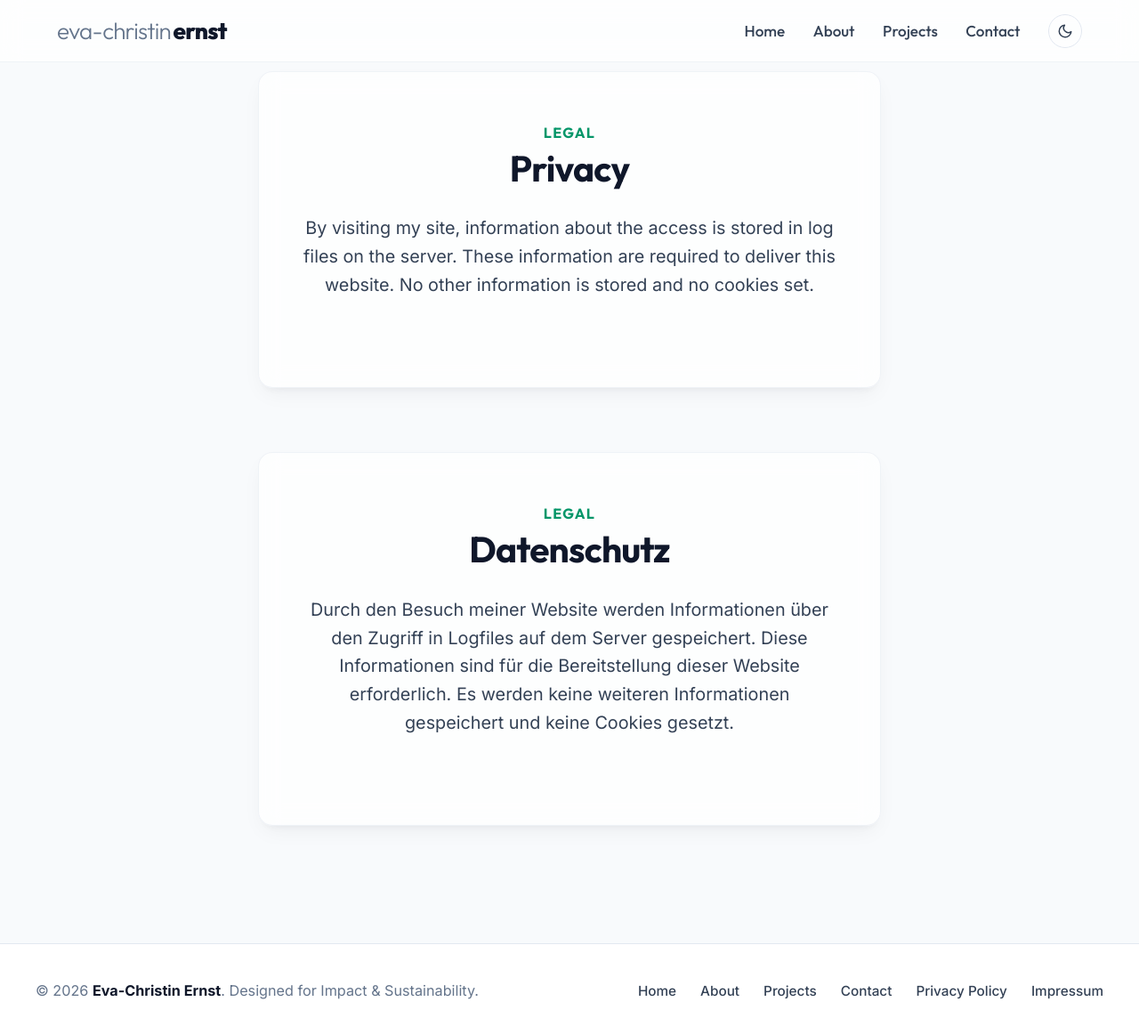
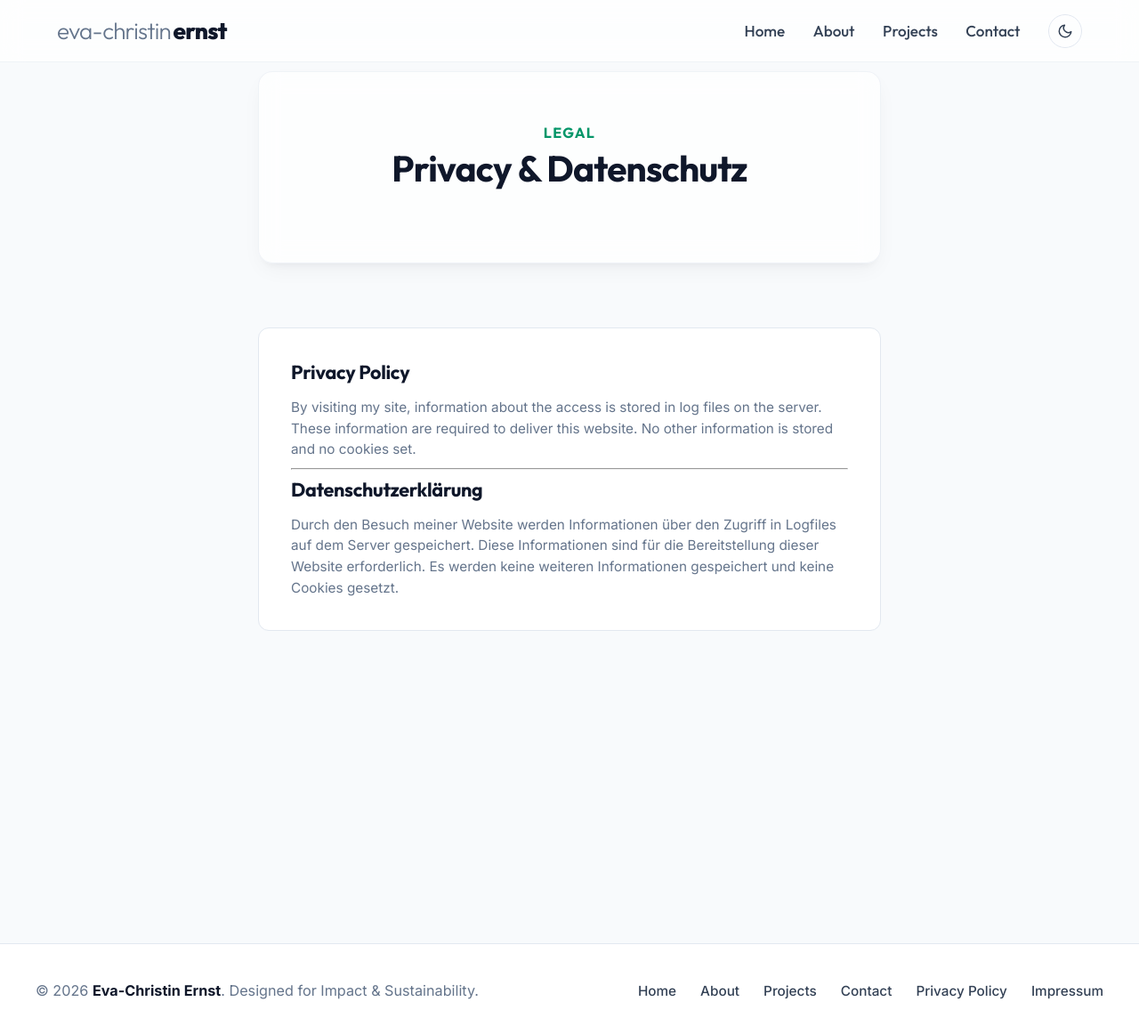
Before and after one commit to evafroehlich/website, a Jekyll site: the page built from privacy.md, in a window 1280 px wide and 1167 px high. Shown: the top 1162 px of the window at 89% size. Built offline with Jekyll 4.4.1, drawn with Linux system fonts in a browser that asks for light colours.

Commit message:
Fix landing page front matter & restructure privacy page layout; move unused assets to _deprecated

```diff
--- a/index.html
+++ b/index.html
@@ -1,4 +1,4 @@
-  ---
+---
 layout: default
 title: Home - Eva-Christin Ernst
 ---
@@ -14,6 +14,7 @@ title: Home - Eva-Christin Ernst
       <p class="hero-description">
         I lead the planning and delivery of complex renewable energy infrastructure in regulated, high-demand environments.
         My work aligns technical systems, regulatory requirements, and stakeholder interests to deliver resilient, scalable operations.
+      </p>
       <p class="hero-description">
         I specialise in structuring complexity — turning fragmented requirements into clear, executable systems.
       </p>
@@ -77,7 +78,7 @@ title: Home - Eva-Christin Ernst
   <section class="competencies-section reveal-on-scroll">
     <div class="section-header">
       <span class="section-pre">Core Superpowers</span>
-      <h2 class="section-title">Where Vision Meets Execution</h2>
+      <h2 class="section-title">Where Complexity Meets Clarity</h2>
     </div>
 
     <div class="competency-grid">
--- a/privacy.md
+++ b/privacy.md
@@ -8,16 +8,20 @@ sitemap: false
 <div class="contact-page-container">
   <section class="contact-container glass-card">
     <span class="contact-pretitle">Legal</span>
-    <h1 class="contact-title">Privacy</h1>
+    <h1 class="contact-title">Privacy &amp; Datenschutz</h1>
+  </section>
+
+  <section class="privacy-section reveal-on-scroll">
+    <h2 class="privacy-title">Privacy Policy</h2>
     <p class="contact-intro">
       By visiting my site, information about the access is stored in log files on the server. These information are required to deliver this website. No other information is stored and no cookies set.
     </p>
+
+    <hr>
+
+    <h2 class="privacy-title">Datenschutzerklärung</h2>
+    <p class="contact-intro">
+      Durch den Besuch meiner Website werden Informationen über den Zugriff in Logfiles auf dem Server gespeichert. Diese Informationen sind für die Bereitstellung dieser Website erforderlich. Es werden keine weiteren Informationen gespeichert und keine Cookies gesetzt.
+    </p>
   </section>
-<div class="contact-page-container">
-  <section class="contact-container glass-card">
-    <span class="contact-pretitle">Legal</span>
-    <h1 class="contact-title">Datenschutz</h1>
-    <p class="contact-intro">
-     Durch den Besuch meiner Website werden Informationen über den Zugriff in Logfiles auf dem Server gespeichert. Diese Informationen sind für die Bereitstellung dieser Website erforderlich. Es werden keine weiteren Informationen gespeichert und keine Cookies gesetzt.
-  </p>
-  </section>
+</div>
```
Also changed, not shown: _deprecated/experience.scss (renamed from _sass/experience.scss), _deprecated/script.html (renamed from _includes/script.html), _deprecated/scroll-into-view-on-details.js (renamed from js/scroll-into-view-on-details.js).
